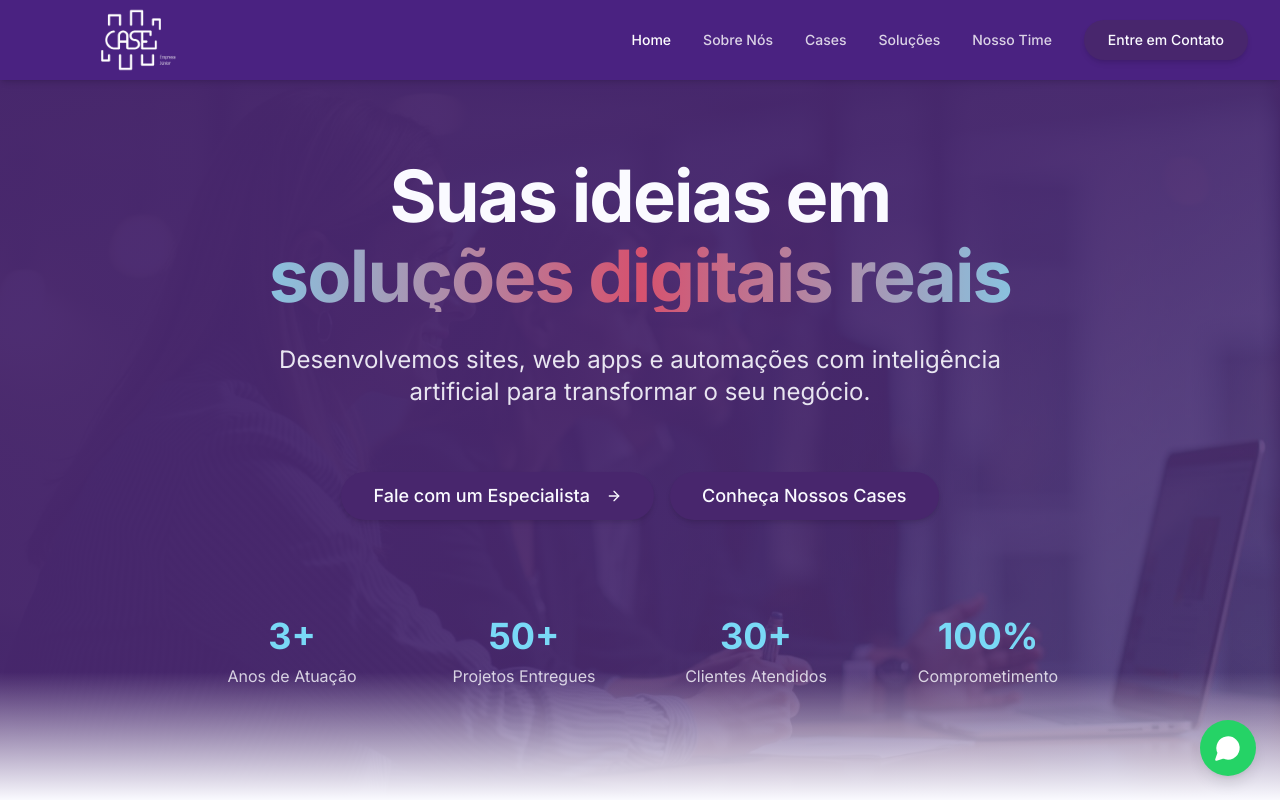
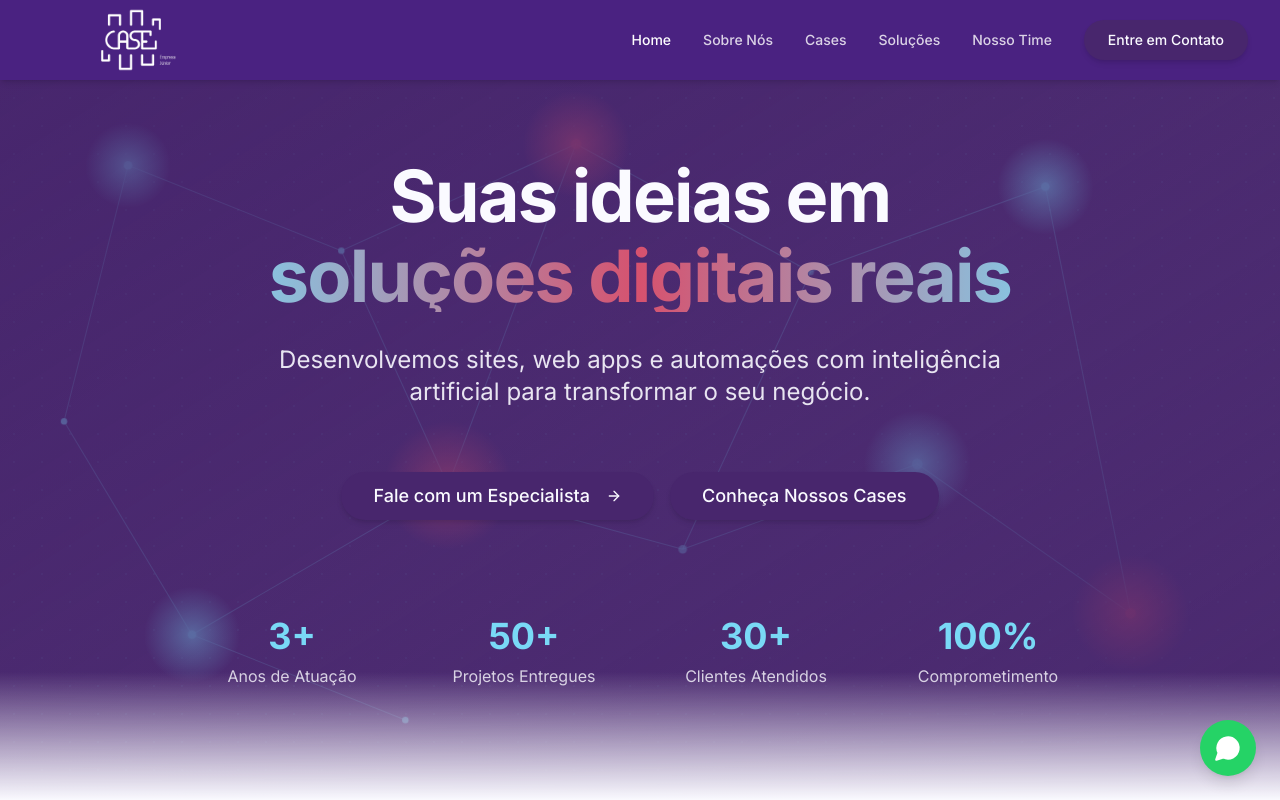
Before and after one commit to VictorAlz/prime-consultoria-web, a React (Vite) app: page / in a window 1280 px wide. Shown: the top 800 px of the page. Built offline with nearby package versions, Linux system fonts and the light colour scheme; the HTML template or start-up script is replaced by a standard one.

Commit message:
Changes
Co-authored-by: VictorAlz <104877199+VictorAlz@users.noreply.github.com>

```diff
--- a/src/components/Hero.tsx
+++ b/src/components/Hero.tsx
@@ -1,20 +1,105 @@
 import { Button } from "@/components/ui/button";
 import { ArrowRight } from "lucide-react";
 import { Link } from "react-router-dom";
-import heroImage from "@/assets/hero-image.jpg";
 import ContactDialog from "@/components/ContactDialog";
 
 const Hero = () => {
   return (
     <section className="relative min-h-screen flex items-center justify-center overflow-hidden bg-gradient-to-br from-primary via-primary/95 to-primary/90">
-      {/* Background Image with Overlay */}
-      <div className="absolute inset-0 z-0">
-        <img
-          src={heroImage}
-          alt="Desenvolvimento de software"
-          className="w-full h-full object-cover opacity-20"
+      {/* Futuristic Network Background (Obsidian-like graph) */}
+      <div className="absolute inset-0 z-0 overflow-hidden">
+        {/* Subtle dot grid */}
+        <div
+          className="absolute inset-0 opacity-30"
+          style={{
+            backgroundImage:
+              "radial-gradient(circle, hsl(var(--accent) / 0.35) 1px, transparent 1px)",
+            backgroundSize: "28px 28px",
+          }}
         />
-        <div className="absolute inset-0 bg-gradient-to-br from-primary/90 via-primary/80 to-transparent"></div>
+
+        {/* Animated network of nodes + edges */}
+        <svg
+          className="absolute inset-0 w-full h-full"
+          xmlns="http://www.w3.org/2000/svg"
+          preserveAspectRatio="xMidYMid slice"
+          viewBox="0 0 1200 800"
+          aria-hidden="true"
+        >
+          <defs>
+            <radialGradient id="nodeGlow" cx="50%" cy="50%" r="50%">
+              <stop offset="0%" stopColor="hsl(var(--accent))" stopOpacity="0.9" />
+              <stop offset="100%" stopColor="hsl(var(--accent))" stopOpacity="0" />
+            </radialGradient>
+            <radialGradient id="nodeGlowPink" cx="50%" cy="50%" r="50%">
+              <stop offset="0%" stopColor="hsl(var(--highlight))" stopOpacity="0.9" />
+              <stop offset="100%" stopColor="hsl(var(--highlight))" stopOpacity="0" />
+            </radialGradient>
+          </defs>
+
+          {/* Edges */}
+          <g stroke="hsl(var(--accent))" strokeOpacity="0.35" strokeWidth="1">
+            <line x1="120" y1="180" x2="320" y2="260" />
+            <line x1="320" y1="260" x2="540" y2="160" />
+            <line x1="540" y1="160" x2="760" y2="280" />
+            <line x1="760" y1="280" x2="980" y2="200" />
+            <line x1="320" y1="260" x2="420" y2="480" />
+            <line x1="420" y1="480" x2="640" y2="540" />
+            <line x1="640" y1="540" x2="860" y2="460" />
+            <line x1="860" y1="460" x2="1060" y2="600" />
+            <line x1="180" y1="620" x2="420" y2="480" />
+            <line x1="180" y1="620" x2="380" y2="700" />
+            <line x1="640" y1="540" x2="760" y2="280" />
+            <line x1="540" y1="160" x2="420" y2="480" />
+            <line x1="980" y1="200" x2="1060" y2="600" />
+            <line x1="120" y1="180" x2="60" y2="420" />
+            <line x1="60" y1="420" x2="180" y2="620" />
+          </g>
+
+          {/* Glow nodes */}
+          {[
+            { cx: 120, cy: 180, r: 40, fill: "url(#nodeGlow)" },
+            { cx: 540, cy: 160, r: 50, fill: "url(#nodeGlowPink)" },
+            { cx: 980, cy: 200, r: 45, fill: "url(#nodeGlow)" },
+            { cx: 420, cy: 480, r: 60, fill: "url(#nodeGlowPink)" },
+            { cx: 860, cy: 460, r: 50, fill: "url(#nodeGlow)" },
+            { cx: 180, cy: 620, r: 45, fill: "url(#nodeGlow)" },
+            { cx: 1060, cy: 600, r: 55, fill: "url(#nodeGlowPink)" },
+          ].map((n, i) => (
+            <circle key={`g-${i}`} cx={n.cx} cy={n.cy} r={n.r} fill={n.fill} />
+          ))}
+
+          {/* Solid nodes */}
+          <g>
+            {[
+              { cx: 120, cy: 180, r: 4, c: "accent" },
+              { cx: 320, cy: 260, r: 3, c: "accent" },
+              { cx: 540, cy: 160, r: 5, c: "highlight" },
+              { cx: 760, cy: 280, r: 3, c: "accent" },
+              { cx: 980, cy: 200, r: 4, c: "accent" },
+              { cx: 60, cy: 420, r: 3, c: "accent" },
+              { cx: 420, cy: 480, r: 6, c: "highlight" },
+              { cx: 640, cy: 540, r: 4, c: "accent" },
+              { cx: 860, cy: 460, r: 5, c: "accent" },
+              { cx: 180, cy: 620, r: 4, c: "accent" },
+              { cx: 380, cy: 700, r: 3, c: "accent" },
+              { cx: 1060, cy: 600, r: 5, c: "highlight" },
+            ].map((n, i) => (
+              <circle
+                key={`n-${i}`}
+                cx={n.cx}
+                cy={n.cy}
+                r={n.r}
+                fill={`hsl(var(--${n.c}))`}
+                className="animate-pulse"
+                style={{ animationDelay: `${(i % 5) * 0.4}s` }}
+              />
+            ))}
+          </g>
+        </svg>
+
+        {/* Soft overlay to keep text legible */}
+        <div className="absolute inset-0 bg-gradient-to-br from-primary/80 via-primary/60 to-primary/85" />
       </div>
 
       {/* Content */}
```
